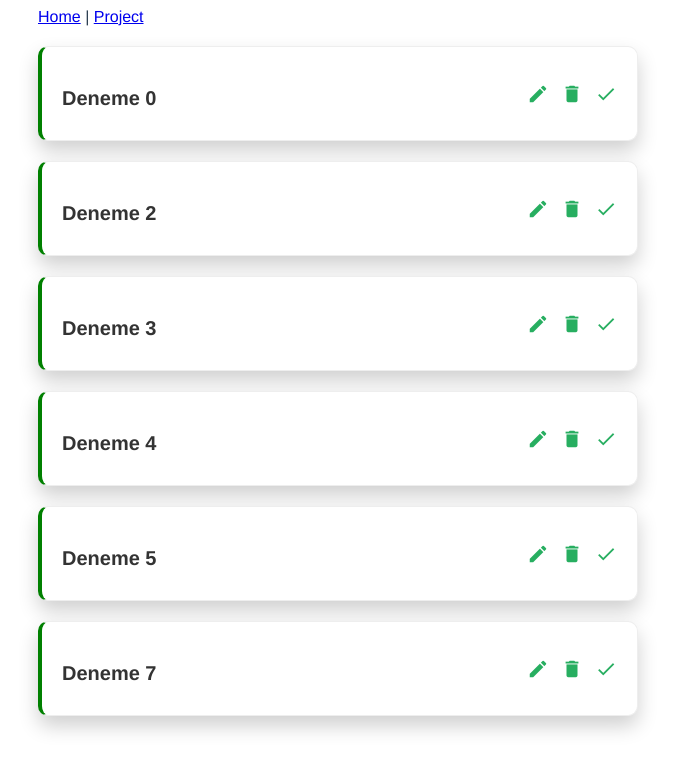
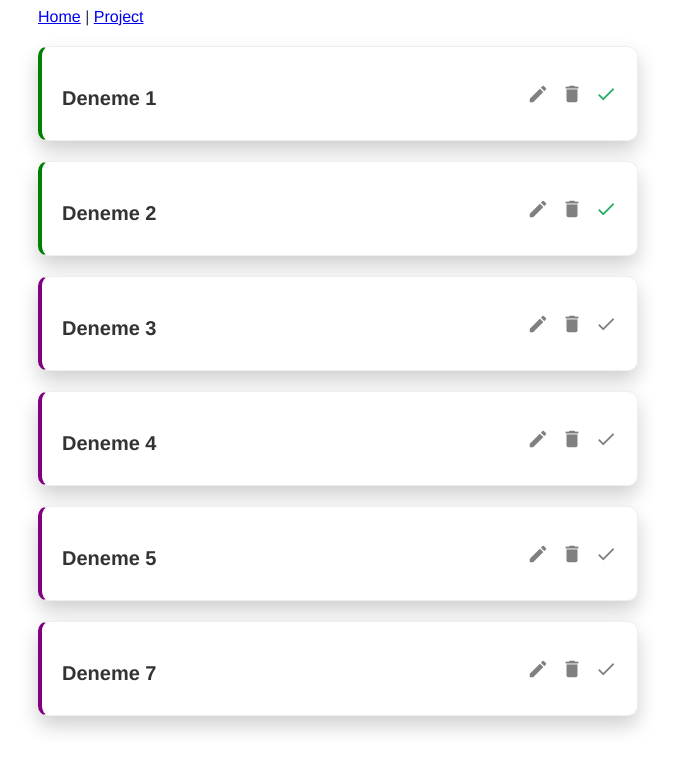
Before and after one commit to ebrardev/project-planner, a Vue app: page / in a window 1280 px wide. Shown: the top 770 px of the page, without its empty margins (302-977 px from the left). Built offline with nearby package versions, Linux system fonts and the light colour scheme; data requests are answered from the project's data file.

Commit message:
complete action

```diff
--- a/data/db.json
+++ b/data/db.json
@@ -2,7 +2,7 @@
   "projects": [
     {
       "id": 1,
-        "title": "Deneme 0",
+      "title": "Deneme 1 ",
       "details": "Lorem Ipsum is simply Lorem Ipsum has been the industry's standard dummy text ever since the 1500s, when an unknown printer took a galley of type and scrambled it to make a type specimen book. aaaaaaaaaaaa",
       "complete": true
     },
@@ -10,13 +10,13 @@
       "id": 2,
       "title": "Deneme 2",
       "details": "Lorem Ipsum is simply dummy text of the printing and typesetting industry. Lorem Ipsum has been the industry's standard dummy text ever since the 1500s, when an unknown printer took a galley of type and scrambled it to make a type specimen book.",
-        "complete": false
+      "complete": true
     },
     {
       "id": 3,
       "title": "Deneme 3",
       "details": "Lorem Ipsum has been the industry's standard dummy text ever since the 1500s, when an unknown printer took a galley of type and scrambled it to make a type specimen book.",
-        "complete": true
+      "complete": false
     },
     {
       "id": 4,
@@ -27,7 +27,7 @@
     {
       "title": "Deneme 5",
       "details": "asfasdf gsdg erhdshs thfsgh",
-        "complete": true,
+      "complete": false,
       "id": 5
     },
     {
--- a/src/components/SingleProject.vue
+++ b/src/components/SingleProject.vue
@@ -1,11 +1,11 @@
 <template>
-  <div class="project">
+  <div class="project" :class=" {complete:project.complete}">
     <div class="actions">
      <h3  @click="showDetails =!showDetails" >{{ project.title }}</h3>
      <div class="icons">
         <span class="material-icons">edit</span>
         <span @click="deleteProject" class="material-icons">delete</span>
-        <span class="material-icons">done</span>
+        <span @click="toggleComplete" class="material-icons tick" >done</span>
      </div>
 
     </div>
@@ -31,6 +31,18 @@ export default {
                 .then(()=>this.$emit('delete',this.project.id))
 
         },
+        toggleComplete(){
+            fetch(this.uri,{
+                method: 'PATCH',
+            headers: {
+                'Content-Type': 'application/json'  },
+              body: JSON.stringify({
+                complete: !this.project.complete}),
+            }).then(()=>this.$emit('complete',this.project.id)
+            ).catch(err=>console.log(err))
+
+
+        }
     },
 
 
@@ -48,7 +60,7 @@ export default {
     box-sizing: border-box;
     transition: all 0.3s cubic-bezier(0.25, 0.8, 0.25, 1);
     cursor: pointer;
-    border-left: 4px solid green;
+    border-left: 4px solid purple;
 }
 h3{
     font-size: 20px;
@@ -72,7 +84,7 @@ h3{
 }
 .material-icons{
     font-size: 22px;
-    color: #27ae60;
+    color: gray;
     cursor: pointer;
     margin-left: 10px;
     transition: all 0.3s cubic-bezier(0.25, 0.8, 0.25, 1);
@@ -81,4 +93,14 @@ h3{
 .material-icons:hover{
     color: #e74c3c;
 }
+.project.complete{
+    border-left: 4px solid green;
+}
+.project.complete .tick{
+    font-size: 22px;
+    color: #27ae60;
+    cursor: pointer;
+    margin-left: 10px;
+    transition: all 0.3s cubic-bezier(0.25, 0.8, 0.25, 1);
+}
 </style>
--- a/src/views/HomeView.vue
+++ b/src/views/HomeView.vue
@@ -3,7 +3,12 @@
    <div v-if="projects.length">
     <div v-for="project in projects" :key="project.id">
 
-    <SingleProject :project="project" @delete="handleDelete" />
+    <SingleProject
+     :project="project"
+     @delete="handleDelete"
+     @complete="handleComplete"
+
+     />
 
     </div>
 
@@ -41,6 +46,10 @@ export default {
   methods:{
     handleDelete(id){
       this.projects = this.projects.filter((project) => project.id !== id);
+    },
+    handleComplete(id){
+      let p=this.projects.find(project=>project.id===id)
+      p.complete = !p.complete
     }
   }
 }
```
Lines whose indentation alone changed are shown as unchanged.
